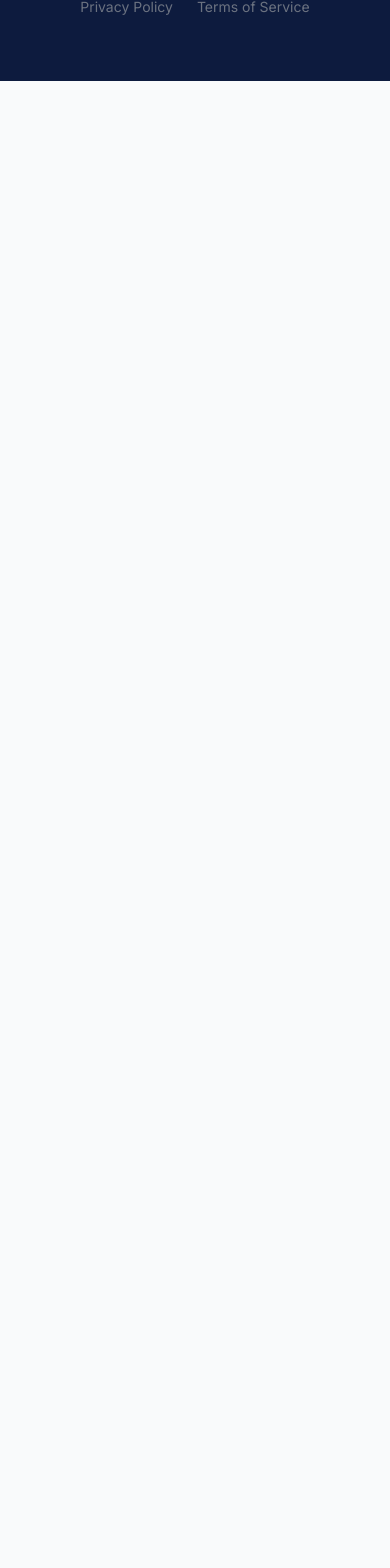
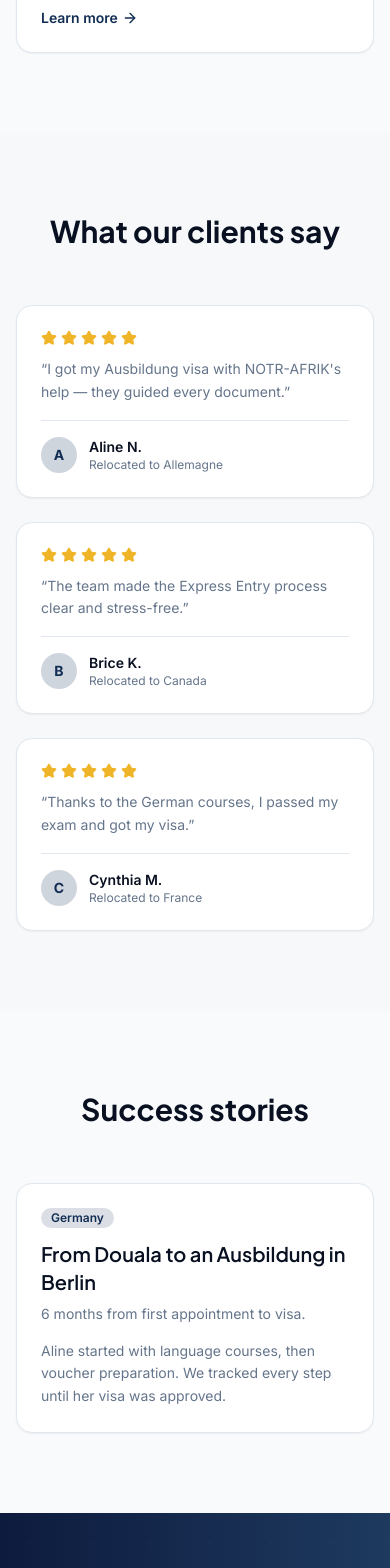
Before and after one commit to Yaweni/notr-afrik, a React (Vite) app in the folder client/: page / in a window 390 px wide. Shown: the part 5620-7188 px from the top of the page. Before the commit the page ends 5701 px from the top, so only its background shows below. Built offline with nearby package versions, Linux system fonts and the light colour scheme; no server answers.

Commit message:
Fix static-deploy blank page: reject SPA-fallback HTML in axios, add sample data for destinations/testimonials/stories on HomePage

```diff
--- a/client/src/lib/api.ts
+++ b/client/src/lib/api.ts
@@ -16,7 +16,16 @@ api.interceptors.request.use((config) => {
 
 // Response interceptor — refresh token on 401
 api.interceptors.response.use(
-  (response) => response,
+  (response) => {
+    // Reject SPA-fallback HTML responses (happens on static-only deploys with no backend).
+    // Without this, /api requests return index.html (200) and axios resolves with a
+    // string, which crashes React components expecting arrays/objects.
+    const d = response?.data;
+    if (typeof d === "string" && d.trimStart().startsWith("<")) {
+      return Promise.reject(new Error("Backend unavailable"));
+    }
+    return response;
+  },
   async (error) => {
     const original = error.config;
     if (error.response?.status === 401 && !original._retry) {
--- a/client/src/pages/HomePage.tsx
+++ b/client/src/pages/HomePage.tsx
@@ -18,12 +18,37 @@ import {
   ThumbsUp,
   BadgeCheck,
 } from "lucide-react";
-import { useSiteContent, useDestinations } from "../hooks/useApi";
+import { useSiteContent, useDestinations, useTestimonials, useSuccessStories } from "../hooks/useApi";
 import { useI18n } from "../context/LanguageContext";
+
+// Sample data used when the backend isn't available (static-only deploy).
+const SAMPLE_DESTINATIONS = [
+  { id: "s1", code: "DE", name: "Allemagne", description: "Ausbildung, university studies and work — the most popular route for our candidates.", descriptionFr: "Ausbildung, etudes universitaires et travail — la voie la plus demandee par nos candidats." },
+  { id: "s2", code: "CA", name: "Canada", description: "Express Entry, study permits and family sponsorship pathways.", descriptionFr: "Entree Express, permis d'etudes et parrainage familial." },
+  { id: "s3", code: "US", name: "Etats-Unis", description: "Student visas (F-1), work visas and diversity lottery support.", descriptionFr: "Visas etudiant (F-1), visas de travail et loterie de la diversite." },
+  { id: "s4", code: "FR", name: "France", description: "Campus France procedures, student and family reunification visas.", descriptionFr: "Procedures Campus France, visas etudiant et regroupement familial." },
+  { id: "s5", code: "IT", name: "Italie", description: "Seasonal work, study and family visas across the Mediterranean.", descriptionFr: "Travail saisonnier, etudes et visas familiaux en Mediterranee." },
+  { id: "s6", code: "GB", name: "Royaume-Uni", description: "Student visas, skilled worker and language requirements guidance.", descriptionFr: "Visas etudiant, worker qualifie et exigences linguistiques." },
+];
+
+const SAMPLE_TESTIMONIALS = [
+  { id: "t1", name: "Aline N.", country: "Allemagne", countryFr: "Allemagne", message: "I got my Ausbildung visa with NOTR-AFRIK's help — they guided every document.", messageFr: "J'ai obtenu mon visa Ausbildung grace a NOTR-AFRIK — chaque document guide." },
+  { id: "t2", name: "Brice K.", country: "Canada", countryFr: "Canada", message: "The team made the Express Entry process clear and stress-free.", messageFr: "L'equipe a rendu le processus d'Entree Express clair et sans stress." },
+  { id: "t3", name: "Cynthia M.", country: "France", countryFr: "France", message: "Thanks to the German courses, I passed my exam and got my visa.", messageFr: "Grace aux cours d'allemand, j'ai reussi mon examen et obtenu mon visa." },
+];
+
+const SAMPLE_STORIES = [
+  { id: "st1", destination: "Germany", destinationFr: "Allemagne", title: "From Douala to an Ausbildung in Berlin", titleFr: "De Douala a une Ausbildung a Berlin", summary: "6 months from first appointment to visa.", summaryFr: "6 mois entre le premier rendez-vous et le visa.", content: "Aline started with language courses, then voucher preparation. We tracked every step until her visa was approved.", contentFr: "Aline a commence par les cours de langue, puis la preparation du dossier. Nous avons suivi chaque etape jusqu'a l'approbation du visa." },
+];
 
 export default function HomePage() {
   const { data: content } = useSiteContent();
-  const { data: destinations } = useDestinations();
+  const { data: destRaw } = useDestinations();
+  const { data: testRaw } = useTestimonials();
+  const { data: storiesRaw } = useSuccessStories();
+  const destinations = Array.isArray(destRaw) && destRaw.length ? destRaw : SAMPLE_DESTINATIONS;
+  const testimonials = Array.isArray(testRaw) && testRaw.length ? testRaw : SAMPLE_TESTIMONIALS;
+  const stories = Array.isArray(storiesRaw) && storiesRaw.length ? storiesRaw : SAMPLE_STORIES;
   const { isFrench, getLocalizedContent, getLocalizedValue } = useI18n();
 
   const copy = isFrench
@@ -62,6 +87,9 @@ export default function HomePage() {
         destinationsTitle: "Destinations populaires",
         destinationsSubtitle: "Explorez les pays les plus demandes par nos etudiants et voyageurs.",
         learnMore: "En savoir plus",
+        testimonialsTitle: "Ce que disent nos clients",
+        relocatedTo: "Installe en {country}",
+        storiesTitle: "Parcours de reussite",
         ctaTitle: "Pret a realiser votre projet international ?",
         ctaText: "Contactez-nous des aujourd'hui et beneficiez d'un accompagnement personnalise pour votre projet d'etudes, de travail ou de voyage.",
         ctaButton: "Nous contacter",
@@ -102,6 +130,9 @@ export default function HomePage() {
         destinationsTitle: "Popular Destinations",
         destinationsSubtitle: "Explore the countries most requested by our students and travelers.",
         learnMore: "Learn more",
+        testimonialsTitle: "What our clients say",
+        relocatedTo: "Relocated to {country}",
+        storiesTitle: "Success stories",
         ctaTitle: "Ready to make your international project a reality?",
         ctaText: "Contact us today and get personalized support for your study, work, or travel project.",
         ctaButton: "Contact Us",
@@ -226,8 +257,7 @@ export default function HomePage() {
       </section>
 
       {/* ── Destinations ────────────────────────────────────────── */}
-      {destinations && destinations.length > 0 && (
-        <section className="py-20 bg-background">
+      <section className="py-20 bg-background">
           <div className="max-w-7xl mx-auto px-4 sm:px-6 lg:px-8">
             <div className="text-center mb-14">
               <h2 className="font-heading text-3xl md:text-4xl font-bold text-foreground mb-4">
@@ -238,7 +268,7 @@ export default function HomePage() {
               </p>
             </div>
             <div className="grid sm:grid-cols-2 lg:grid-cols-3 gap-6">
-              {destinations.slice(0, 6).map((dest) => (
+              {destinations.slice(0, 6).map((dest: any) => (
                 <Link to={`/destinations/${dest.id}`} key={dest.id} className="card group hover:-translate-y-1 transition-all duration-300">
                   <div className="flex items-center gap-4 mb-4">
                     <div className="w-12 h-12 rounded-xl bg-gradient-to-br from-notrafrik-navy to-notrafrik-light flex items-center justify-center text-xl font-bold text-white">
@@ -257,7 +287,63 @@ export default function HomePage() {
             </div>
           </div>
         </section>
-      )}
+
+      {/* ── Testimonials ────────────────────────────────────────── */}
+      <section className="py-20 bg-muted/30 dark:bg-muted/20">
+        <div className="max-w-7xl mx-auto px-4 sm:px-6 lg:px-8">
+          <div className="text-center mb-14">
+            <h2 className="font-heading text-3xl md:text-4xl font-bold text-foreground mb-4">
+              {copy.testimonialsTitle}
+            </h2>
+          </div>
+          <div className="grid md:grid-cols-2 lg:grid-cols-3 gap-6">
+            {testimonials.map((t: any) => (
+              <div key={t.id} className="card">
+                <div className="flex gap-1 mb-3">
+                  {[...Array(5)].map((_, i) => (
+                    <Star key={i} className="w-4 h-4 fill-notrafrik-gold text-notrafrik-gold" />
+                  ))}
+                </div>
+                <p className="text-sm text-muted-foreground leading-relaxed mb-4">&ldquo;{getLocalizedValue(t.message, t.messageFr)}&rdquo;</p>
+                <div className="flex items-center gap-3 pt-4 border-t border-border">
+                  <div className="w-9 h-9 rounded-full bg-primary/20 flex items-center justify-center text-sm font-bold text-primary">
+                    {t.name.charAt(0)}
+                  </div>
+                  <div>
+                    <div className="text-sm font-semibold text-card-foreground">{t.name}</div>
+                    <div className="text-xs text-muted-foreground">
+                      {copy.relocatedTo.replace("{country}", getLocalizedValue(t.country, t.countryFr))}
+                    </div>
+                  </div>
+                </div>
+              </div>
+            ))}
+          </div>
+        </div>
+      </section>
+
+      {/* ── Success Stories ─────────────────────────────────────── */}
+      <section className="py-20 bg-background">
+        <div className="max-w-7xl mx-auto px-4 sm:px-6 lg:px-8">
+          <div className="text-center mb-14">
+            <h2 className="font-heading text-3xl md:text-4xl font-bold text-foreground mb-4">
+              {copy.storiesTitle}
+            </h2>
+          </div>
+          <div className="grid md:grid-cols-2 gap-8">
+            {stories.map((s: any) => (
+              <div key={s.id} className="card">
+                <div className="flex items-center gap-2 mb-3">
+                  <span className="badge bg-primary/15 text-primary">{getLocalizedValue(s.destination, s.destinationFr)}</span>
+                </div>
+                <h3 className="font-heading font-semibold text-xl text-card-foreground mb-2">{getLocalizedValue(s.title, s.titleFr)}</h3>
+                <p className="text-sm text-muted-foreground mb-4">{getLocalizedValue(s.summary, s.summaryFr)}</p>
+                <p className="text-sm text-muted-foreground leading-relaxed">{getLocalizedValue(s.content, s.contentFr)}</p>
+              </div>
+            ))}
+          </div>
+        </div>
+      </section>
 
       {/* ── CTA ─────────────────────────────────────────────────── */}
       <section className="py-20 bg-gradient-to-r from-notrafrik-navy to-notrafrik-light text-white relative overflow-hidden">
```
